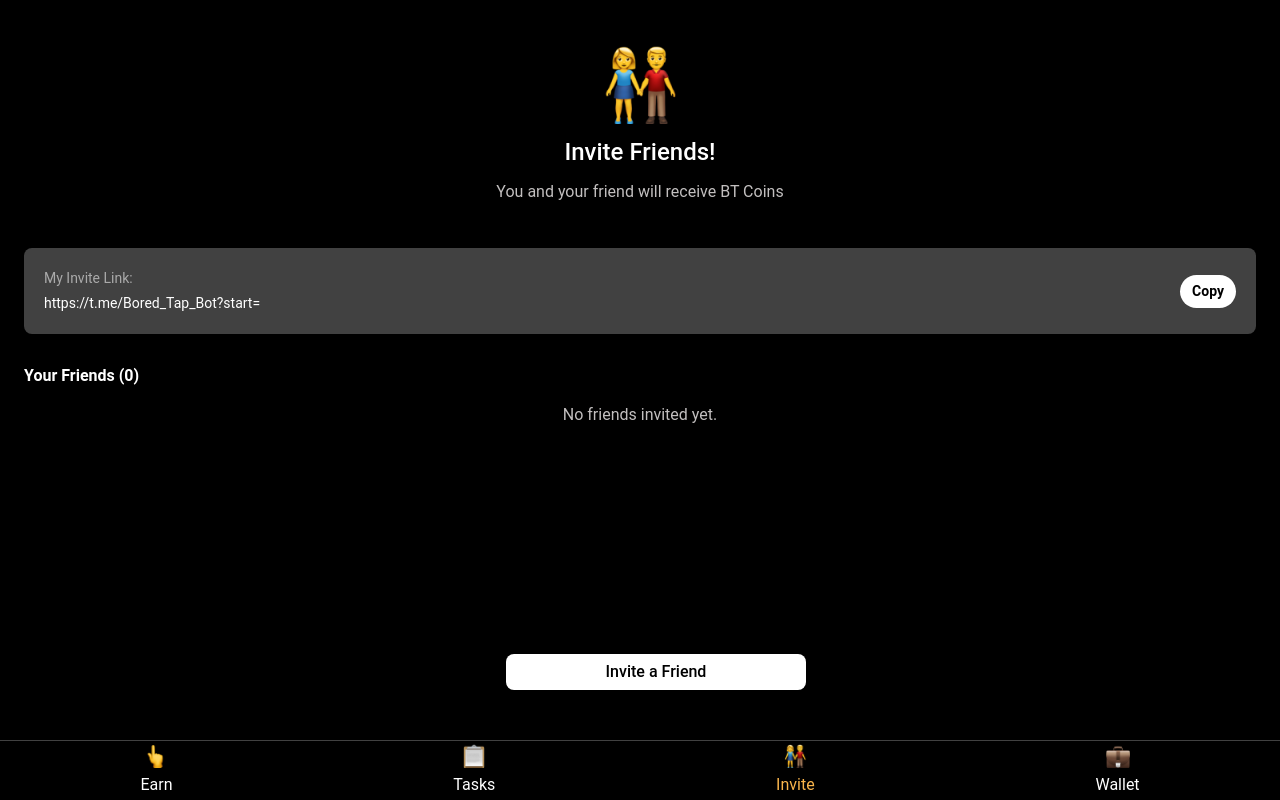
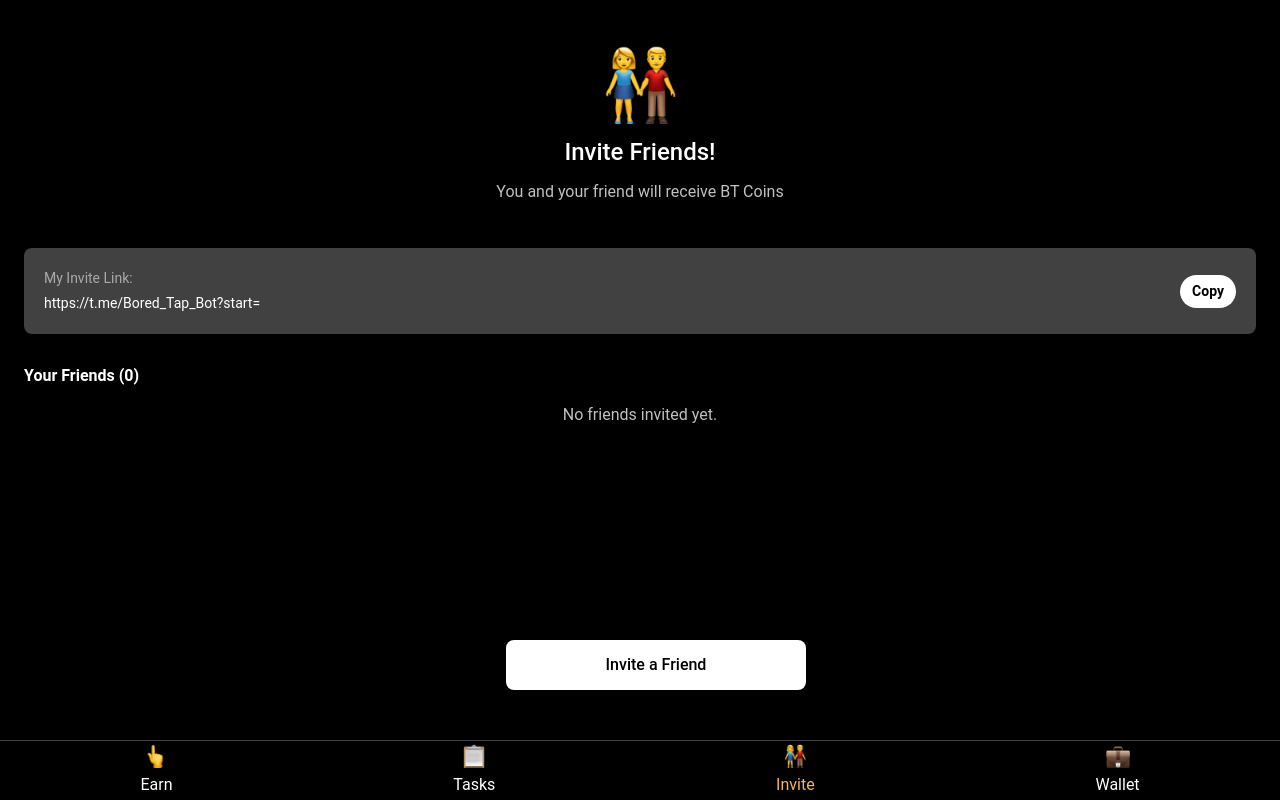
Before and after one commit to boredtap/Bored-Tap-App, a React (Create React App) app: page /invite-screen in a window 1280 px wide. Built offline with nearby package versions, Linux system fonts and the light colour scheme.

Commit message:
Refactor InviteScreen.css; add height and flexbox properties to invite CTA button for improved alignment and layout

```diff
--- a/src/screens/InviteScreen.css
+++ b/src/screens/InviteScreen.css
@@ -161,6 +161,10 @@
 
 .invite-cta-button {
   width: 100%;
+  height: 50px;
+  display: flex;
+  align-items: center;
+  justify-content: center;
   padding: 12px;
   background-color: #fff;
   color: #000;
```
